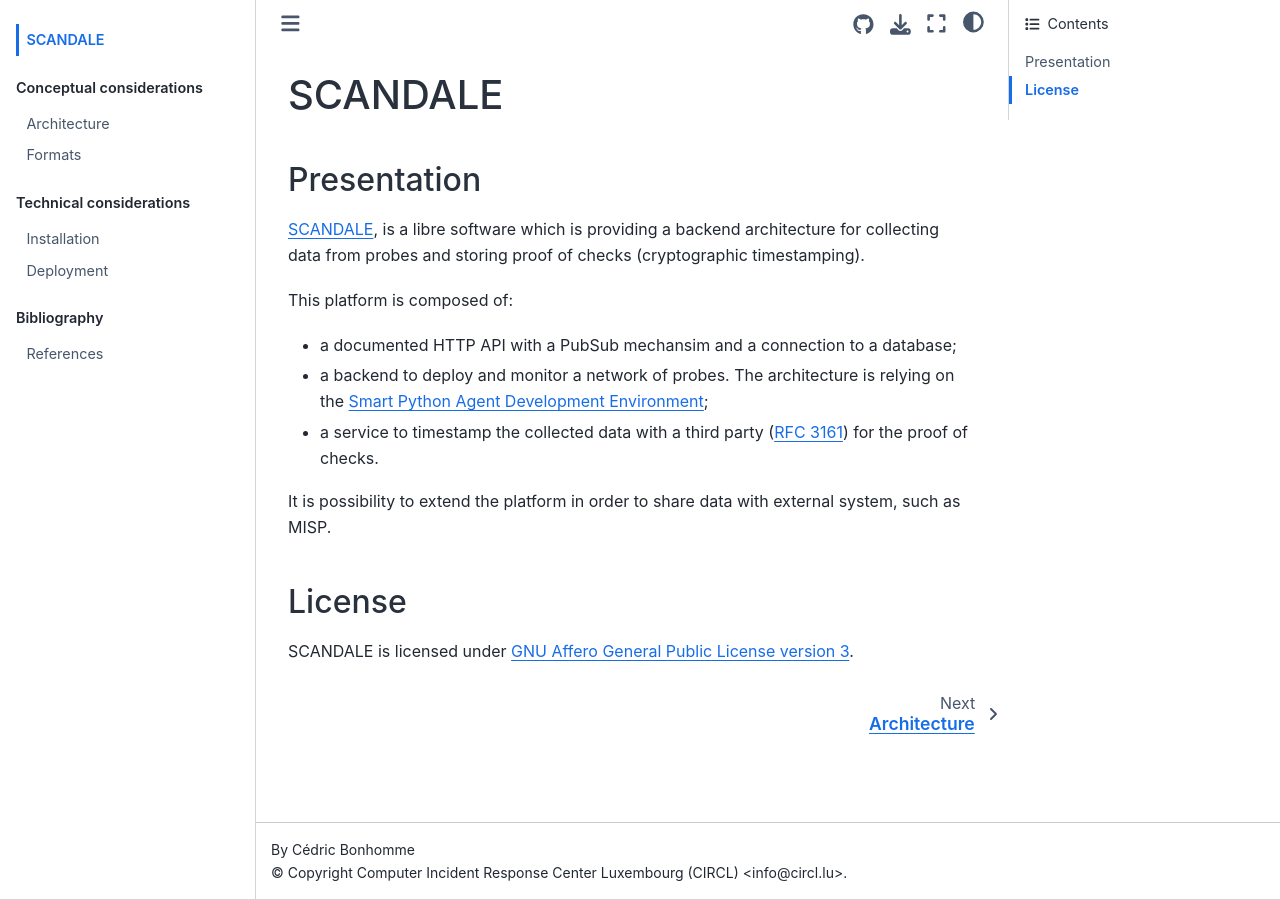
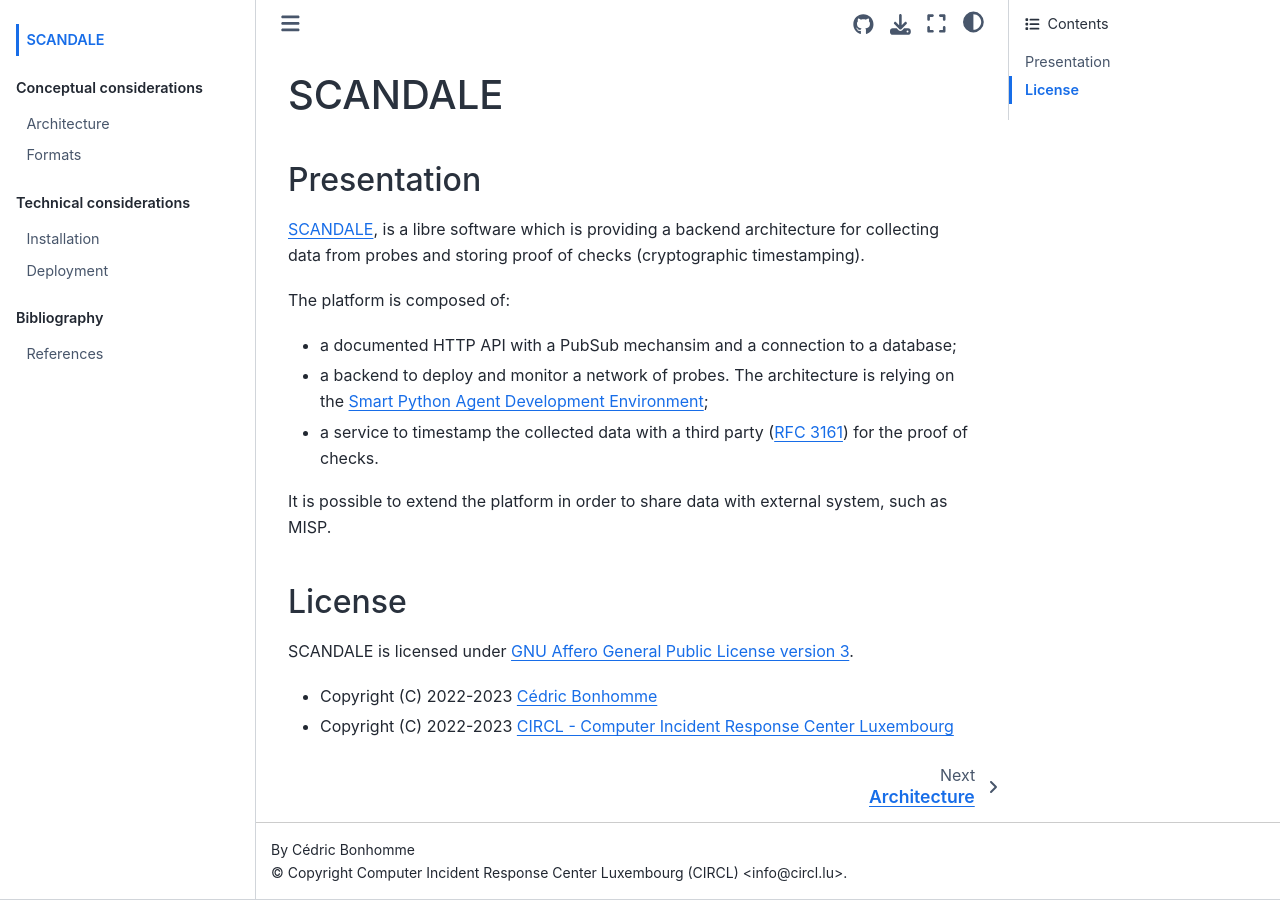
Before and after one commit to scandale-project/scandale, a Sphinx documentation site: the page built from docs/index.rst, in a window 1280 px wide. Built offline with Sphinx 7.4.7 and the Sphinx Book theme 1.1.4, drawn with Linux system fonts in a browser that asks for light colours; a script that is not in the unit is left out.

Commit message:
chg: [documentation] Updated README and index.rst of the documentation.

```diff
--- a/docs/index.rst
+++ b/docs/index.rst
@@ -7,7 +7,7 @@
 `SCANDALE <https://github.com/scandale-project/scandale>`_, is a libre software which is providing a backend architecture
 for collecting data from probes and storing proof of checks (cryptographic timestamping).
 
-This platform is composed of:
+The platform is composed of:
 
 - a documented HTTP API with a PubSub mechansim and a connection to a
   database;
@@ -17,7 +17,7 @@
 - a service to timestamp the collected data with a third party
   (`RFC 3161 <https://www.ietf.org/rfc/rfc3161.txt>`_) for the proof of checks.
 
-It is possibility to extend the platform in order to share data with external
+It is possible to extend the platform in order to share data with external
 system, such as MISP.
 
 
@@ -52,3 +52,6 @@
 
 SCANDALE is licensed under
 `GNU Affero General Public License version 3 <https://www.gnu.org/licenses/agpl-3.0.html>`_.
+
+- Copyright (C) 2022-2023 `Cédric Bonhomme <https://www.cedricbonhomme.org>`_
+- Copyright (C) 2022-2023 `CIRCL - Computer Incident Response Center Luxembourg <https://www.circl.lu>`_
```
Also changed, not shown: README.md (+3 -3 lines).
